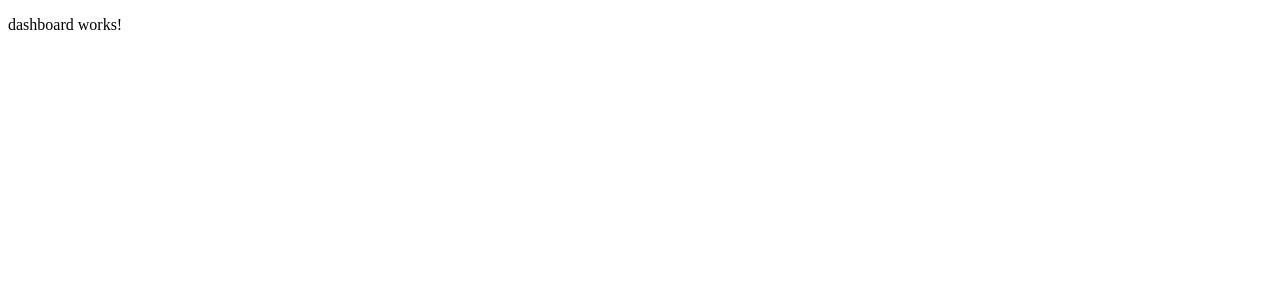
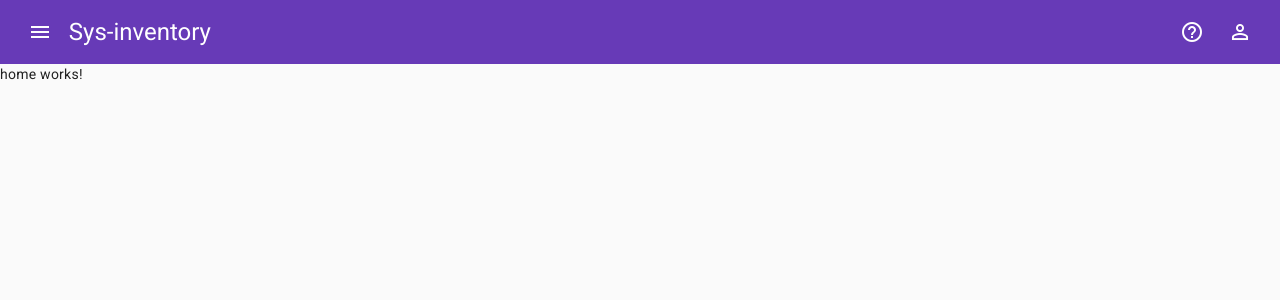
Before and after one commit to jonathanbtellez/Inventory-front-end, an Angular app: page /#/dashboard in a window 1280 px wide. Shown: the top 300 px of the page. Built offline with nearby package versions, Linux system fonts and the light colour scheme.

Commit message:
Add sidenav

```diff
--- a/src/app/app.module.ts
+++ b/src/app/app.module.ts
@@ -4,6 +4,7 @@
 import { AppRoutingModule } from './app-routing.module';
 import { AppComponent } from './app.component';
 import { DashboardModule } from './modules/dashboard/dashboard.module';
+import { BrowserAnimationsModule } from '@angular/platform-browser/animations';
 
 
 @NgModule({
@@ -13,7 +14,8 @@
   imports: [
     BrowserModule,
     AppRoutingModule,
-    DashboardModule
+    DashboardModule,
+    BrowserAnimationsModule
   ],
   providers: [],
   bootstrap: [AppComponent]
--- a/src/app/modules/dashboard/dashboard.module.ts
+++ b/src/app/modules/dashboard/dashboard.module.ts
@@ -3,6 +3,7 @@
 import { DashboardComponent } from './pages/dashboard.component';
 import { HomeComponent } from './components/home/home.component';
 import { RouterModule } from '@angular/router';
+import { SharedModule } from '../shared/shared.module';
 
 
 
@@ -13,7 +14,8 @@
   ],
   imports: [
     CommonModule,
-    RouterModule
+    RouterModule,
+    SharedModule
   ]
 })
 export class DashboardModule { }
--- a/src/app/modules/dashboard/pages/dashboard.component.html
+++ b/src/app/modules/dashboard/pages/dashboard.component.html
@@ -1 +1,3 @@
-<p>dashboard works!</p>
+<div class="mat-app-backgroung basic container">
+  <app-sidenav></app-sidenav>
+</div>
--- /dev/null
+++ b/src/app/modules/shared/components/sidenav/sidenav.component.css
@@ -0,0 +1,53 @@
+.navbar-container{
+  display: flex;
+  flex-direction: column;
+  position: absolute;
+  justify-content: space-between;
+  color: #ccc;
+  top: 0;
+  left: 0;
+  right: 0;
+  bottom: 0;
+}
+
+.is-mobile .navbar-toolbar{
+  position: fixed;
+  z-index: 2;
+}
+
+h1.app-name{
+  padding: 0.3rem;
+  margin: 0;
+}
+
+ul{
+  margin: 0;
+  padding: 0;
+}
+
+ul li{
+  list-style: none;
+}
+
+.sidenav-container{
+  flex: 1;
+}
+
+.is-mobile .sidenav-container{
+  flex: 1 0 auto;
+}
+
+.profile-card{
+  text-align: center;
+  padding: 0 1rem 1rem 1rem;
+}
+
+.header{
+  margin-top: 1rem;
+}
+
+.aligned-with-icon{
+  position: absolute;
+  margin-top: 3px;
+  margin-left: 1rem; /* optional */
+}
--- /dev/null
+++ b/src/app/modules/shared/components/sidenav/sidenav.component.html
@@ -0,0 +1,52 @@
+<div class="navbar-container" [class.is-mobile]="mobileQuery.matches">
+  <!-- Begin sidebar -->
+  <mat-toolbar color="primary" class="navbar-toolbar">
+    <button mat-icon-button (click)="snav.toggle()"><mat-icon>menu</mat-icon></button>
+    <h1 class="app-name">Sys-inventory</h1>
+
+    <div fxFlex fxLayoutAlign="flex-end">
+      <ul fxLayout="row">
+        <li>
+          <button mat-icon-button>
+            <mat-icon>help_outline</mat-icon>
+          </button>
+        </li>
+        <li>
+          <button mat-icon-button [matMenuTriggerFor]="menu">
+            <mat-icon>person_outline</mat-icon>
+          </button>
+          <mat-menu #menu="matMenu">
+            <button mat-menu-item>
+              <mat-icon>exit_to_app</mat-icon>
+              Cerrar sesión
+            </button>
+          </mat-menu>
+        </li>
+      </ul>
+    </div>
+  </mat-toolbar>
+
+  <!-- Begin sidebar -->
+  <mat-sidenav-container class="sidenav-container" [style.marginTop.px]="mobileQuery.matches ? 56 : 0">
+    <mat-sidenav #snav [mode]="mobileQuery.matches ? 'over': 'side'" [fixedInViewport]="mobileQuery.matches"
+      fixedTopGap="56">
+      <mat-nav-list>
+        <!-- Profile -->
+        <div class="profile-card">
+          <div class="header">
+            <h2>Jonathan Tellez</h2>
+            <h4>Jonathanb@correo.com</h4>
+          </div>
+        </div>
+        <mat-divider></mat-divider>
+          <a mat-list-item [routerLink]="nav.route" *ngFor="let nav of menuNav">
+            <mat-icon  color="primary">{{nav.icon}}</mat-icon>
+            <span class="aligned-with-icon">{{nav.name}}</span>
+          </a>
+      </mat-nav-list>
+    </mat-sidenav>
+    <mat-sidenav-content>
+      <router-outlet></router-outlet>
+    </mat-sidenav-content>
+  </mat-sidenav-container>
+</div>
--- /dev/null
+++ b/src/app/modules/shared/components/sidenav/sidenav.component.ts
@@ -0,0 +1,21 @@
+import { MediaMatcher } from '@angular/cdk/layout';
+import { Component } from '@angular/core';
+
+@Component({
+  selector: 'app-sidenav',
+  templateUrl: './sidenav.component.html',
+  styleUrls: ['./sidenav.component.css']
+})
+export class SidenavComponent {
+  mobileQuery: MediaQueryList;
+
+  menuNav = [
+    { name:"Home", route: "home", icon: "home" },
+    { name:"Categories", route: "category", icon: "category" },
+    { name:"Products", route: "product", icon: "production_quantity_limits" },
+  ]
+
+  constructor(media: MediaMatcher){
+    this.mobileQuery = media.matchMedia('(max-width: 600px)')
+  }
+}
--- a/src/index.html
+++ b/src/index.html
@@ -6,8 +6,11 @@
   <base href="/">
   <meta name="viewport" content="width=device-width, initial-scale=1">
   <link rel="icon" type="image/x-icon" href="favicon.ico">
+  <link rel="preconnect" href="https://fonts.gstatic.com">
+  <link href="https://fonts.googleapis.com/css2?family=Roboto:wght@300;400;500&display=swap" rel="stylesheet">
+  <link href="https://fonts.googleapis.com/icon?family=Material+Icons" rel="stylesheet">
 </head>
-<body>
+<body class="mat-typography">
   <app-root></app-root>
 </body>
 </html>
--- a/src/styles.css
+++ b/src/styles.css
@@ -1 +1,4 @@
 /* You can add global styles to this file, and also import other style files */
+@import "../node_modules/@angular/material/prebuilt-themes/deeppurple-amber.css";
+html, body { height: 100%; }
+body { margin: 0; font-family: Roboto, "Helvetica Neue", sans-serif; }
```
Also changed, not shown: src/app/modules/shared/material.module.ts (added, +140 -0 lines), src/app/modules/shared/shared.module.ts (added, +24 -0 lines), 1 other file (tests, documents, lock files or other folders).
